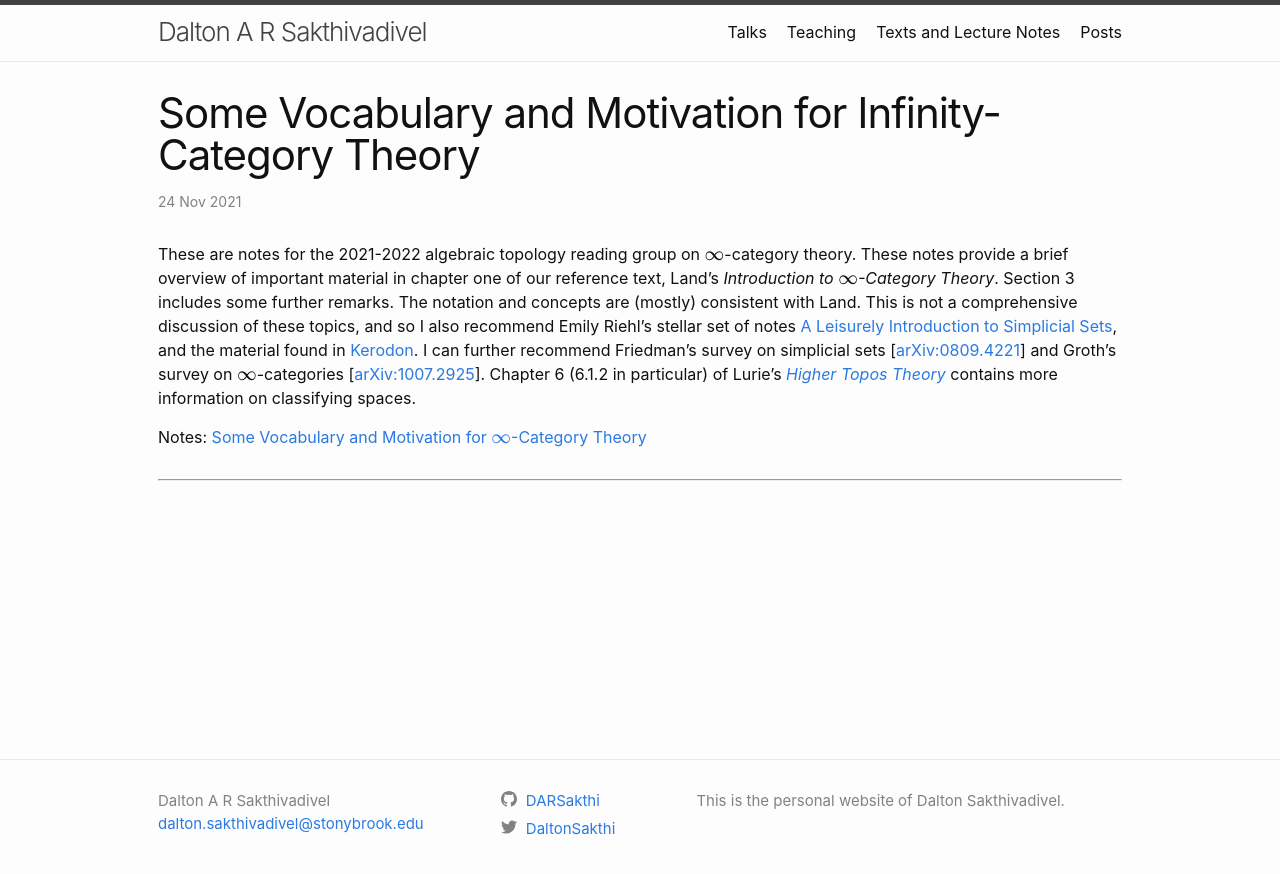
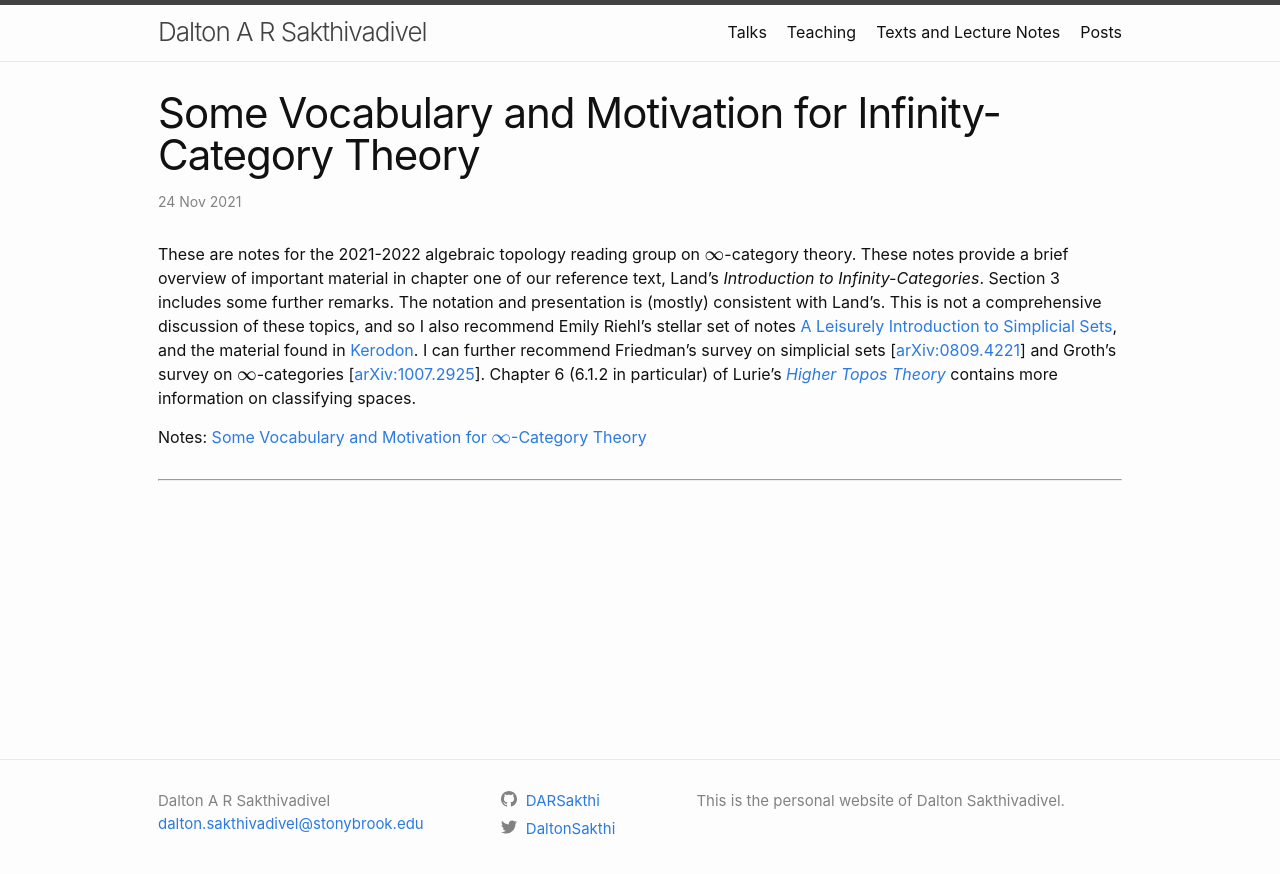
Before and after one commit to DARSakthi/DARSakthi.github.io, a Jekyll site: the page built from _texts/03-inf-cat-notes.markdown, in a window 1280 px wide. Shown: the top 874 px of the page. Built offline with Jekyll 4.4.1, drawn with Linux system fonts in a browser that asks for light colours; formulas are drawn with MathJax 3; comment, search, counter and statistics services are not loaded.

Commit message:
Small edit to language

```diff
--- a/_texts/03-inf-cat-notes.markdown
+++ b/_texts/03-inf-cat-notes.markdown
@@ -6,6 +6,6 @@ permalink: /texts/infcat-notes
 date: 2021-11-24
 ---
 
-These are notes for the 2021-2022 algebraic topology reading group on $$\infty$$-category theory. These notes provide a brief overview of important material in chapter one of our reference text, Land's _Introduction to $$\infty$$-Category Theory_. Section 3 includes some further remarks. The notation and concepts are (mostly) consistent with Land. This is not a comprehensive discussion of these topics, and so I also recommend Emily Riehl's stellar set of notes [A Leisurely Introduction to Simplicial Sets](https://math.jhu.edu/~eriehl/ssets.pdf), and the material found in [Kerodon](https://kerodon.net). I can further recommend Friedman's survey on simplicial sets \[[arXiv:0809.4221](https://arxiv.org/abs/0809.4221)\] and Groth's survey on $$\infty$$-categories \[[arXiv:1007.2925](https://arxiv.org/abs/1007.2925)\]. Chapter 6 (6.1.2 in particular) of Lurie's [_Higher Topos Theory_](https://www.math.ias.edu/~lurie/papers/highertopoi.pdf) contains more information on classifying spaces.
+These are notes for the 2021-2022 algebraic topology reading group on $$\infty$$-category theory. These notes provide a brief overview of important material in chapter one of our reference text, Land's _Introduction to Infinity-Categories_. Section 3 includes some further remarks. The notation and presentation is (mostly) consistent with Land's. This is not a comprehensive discussion of these topics, and so I also recommend Emily Riehl's stellar set of notes [A Leisurely Introduction to Simplicial Sets](https://math.jhu.edu/~eriehl/ssets.pdf), and the material found in [Kerodon](https://kerodon.net). I can further recommend Friedman's survey on simplicial sets \[[arXiv:0809.4221](https://arxiv.org/abs/0809.4221)\] and Groth's survey on $$\infty$$-categories \[[arXiv:1007.2925](https://arxiv.org/abs/1007.2925)\]. Chapter 6 (6.1.2 in particular) of Lurie's [_Higher Topos Theory_](https://www.math.ias.edu/~lurie/papers/highertopoi.pdf) contains more information on classifying spaces.
 
 Notes: [Some Vocabulary and Motivation for $$\infty$$-Category Theory](/files/InfCat_Notes.pdf)
```
